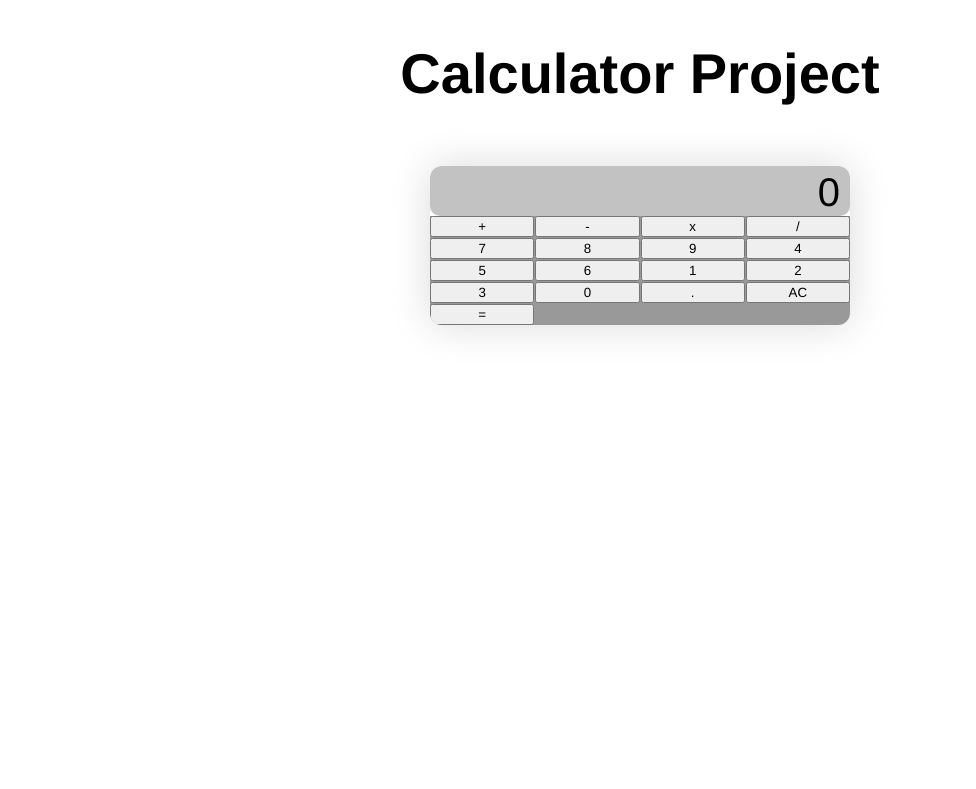
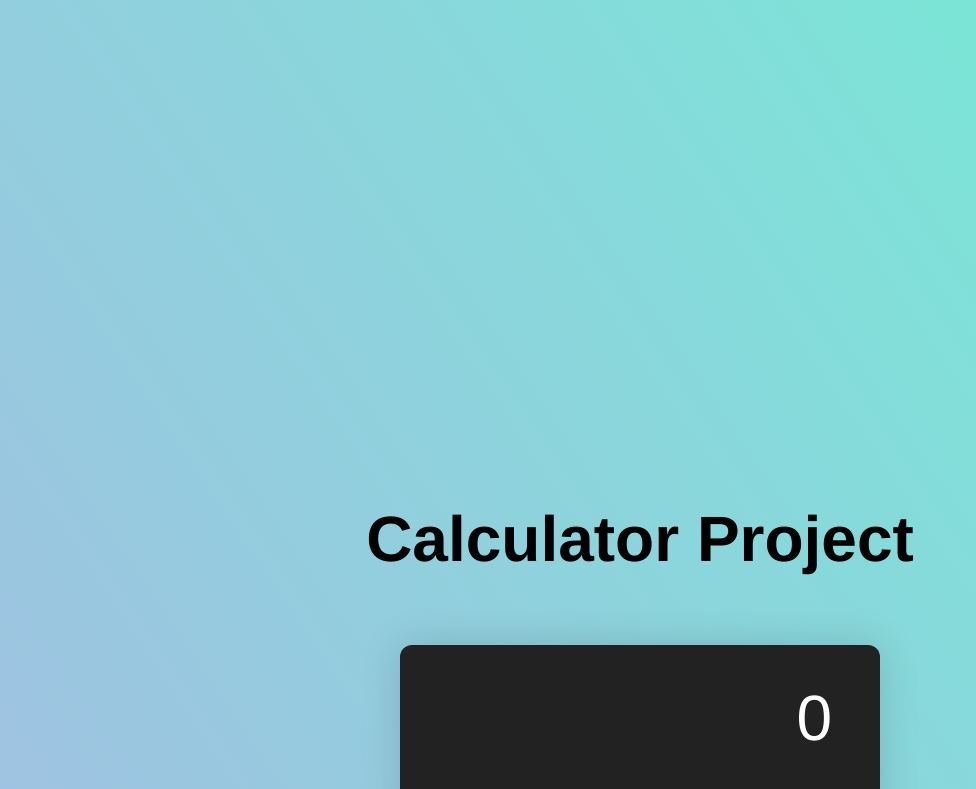
Before and after one commit to Jocaral/calculator-project, a plain HTML site: page index.html in a window 1280 px wide. Shown: the top 789 px of the page, without its empty margins (0-976 px from the left). Drawn offline with Linux system fonts and the light colour scheme.

Commit message:
diving by 0

```diff
--- a/index.html
+++ b/index.html
@@ -7,6 +7,7 @@
 </head>
 
 <body>
+    <div class="container">
     <h1>Calculator Project</h1>
 
     <div class="calculator">
@@ -33,7 +34,7 @@
 
             <button data-action="decimal">.</button>
             <button data-action="clear">AC</button>
-            <button class="equal" data-action="calculate">=</button>
+            <button class="key-equal" data-action="calculate">=</button>
 
         </div>
     </div>
@@ -46,5 +47,6 @@
 
 
     <script src="script.js"></script>
+</div>
 </body>
 </html>
--- a/script.js
+++ b/script.js
@@ -1,24 +1,25 @@
 function add(num1,num2){
     return num1+num2;
 };
-
-function substract(num1,num2){
+function subtract(num1,num2){
     return num1-num2;
 };
-
 function multiply(num1,num2){
     return num1*num2;
 };
-
 function divide(num1,num2){
+  if (num2===0){
+      return 'never try';
+  }
+  else{
     return num1/num2;
-};
+}};
 
     function calculate(num1,operator,num2){
         if (operator==='add'){
         return add(parseFloat(num1),parseFloat(num2));
         } else if (operator==='subtract'){
-            return substract(parseFloat(num1),parseFloat(num2));
+            return subtract(parseFloat(num1),parseFloat(num2));
         } else if (operator==='multiply'){
             return multiply(parseFloat(num1),parseFloat(num2));
         } else if (operator==='divide'){
@@ -37,6 +38,8 @@ function divide(num1,num2){
             const keyContent = key.textContent;
             const displayedNum = display.textContent;
             const previousKeyType = calculator.dataset.previousKeyType;
+            Array.from(key.parentNode.children).forEach(k => k.classList.remove('is-depressed'));
+
 
             if (!action) {
                 if (displayedNum === '0'|| previousKeyType === 'operator'||previousKeyType === 'calculate') {
@@ -62,11 +65,11 @@ function divide(num1,num2){
                   const calcValue = calculate(firstValue, operator, secondValue)
                   display.textContent = calcValue;
                   calculator.dataset.firstValue = calcValue;
+                  Array.from(key.parentNode.children).forEach(k => k.classList.remove('is-depressed'));
+
                 }else{
                   calculator.dataset.firstValue = displayedNum;
                 }
-
-
                 key.classList.add('is-depressed');
                 calculator.dataset.previousKeyType = 'operator';
                 calculator.dataset.operator = action;
@@ -95,13 +98,7 @@ function divide(num1,num2){
                 }
                 display.textContent=0;
                 calculator.dataset.previousKeyType='clear';
-
-                // clearButton.addEventListener('click',()=>{
-
-
-
                 console.log('clear key!');
-                calculator.dataset.previousKeyType = 'clear';
               }
 
               else if (action === 'calculate') {
@@ -121,13 +118,10 @@ function divide(num1,num2){
               calculator.dataset.previousKeyType = 'calculate';
               console.log('equal key!');
             }
-
-              Array.from(key.parentNode.children).forEach(k => k.classList.remove('is-depressed'));
-
               if (action !== 'clear') {
                 const clearButton = calculator.querySelector('[data-action=clear]')
                 clearButton.textContent = 'CE'
               }
-         }}
 
-        );
+         }
+        });
--- a/style.css
+++ b/style.css
@@ -1,12 +1,28 @@
-* {
-    font-family: helvetica;
-    text-align: center;
+
+:root {
+  font-family: Helvetica, Arial, sans-serif;
 }
 
 html {
-    font-size: 175%;
+    font-size: 200%;
     font-weight: 300;
     line-height: 1.3;
+  }
+
+  body {
+    align-items: center;
+    background-image: linear-gradient(236deg, #74ebd5, #acb6e5);
+    display: flex;
+    height: 200vh;
+    justify-content: center;
+  }
+
+  .container {
+    max-width: 20em;
+  }
+
+  .container > h1 {
+    text-align: center;
   }
 
 .calculator {
@@ -19,18 +35,13 @@ html {
     overflow: hidden;
   }
 
-
-/* .basic-operators{
-display: flex;
-justify-content: start;
-align-items: start;
-flex-direction: column;
-height: 400px;
-width: 100px;
-flex-wrap: wrap;
-gap: 3px;
-/* background-color: black; */
-
+  .calculator-display {
+    background-color: #222222;
+    color: #fff;
+    font-size: 2em;
+    padding: 0.5em 0.75em;
+    text-align: right;
+  }
 
 .calculator-keys {
     background-color: #999;
@@ -39,11 +50,12 @@ gap: 3px;
     grid-template-columns: repeat(4, 1fr);
   }
 
-  .calculator__keys > * {
+.calculator-keys > * {
     background-color: #fff;
     padding: 0.5em 1.25em;
     position: relative;
     text-align: center;
+    font-size: 1em;
   }
 
 .calculator-keys > *:active::before,
@@ -60,14 +72,12 @@ gap: 3px;
   z-index: 1;
 }
 
-.calculator-display {
-    width: 410px;
-    height: 50px;
-    background: rgb(194, 194, 194);
-    font-size: 40px;
-    font-weight: 4px;
-    text-align: end;
-    border-radius: 10px;
-    padding-right: 10px;
-    /* margin-bottom: 220px; */
+.key-operator{
+  background-color: #d0d0d0;
 }
+
+.key-equal {
+  background-image: linear-gradient(to bottom, #fe886a, #ff7033);
+  grid-column: -2;
+  grid-row: 2 / span 4;
+}
```
